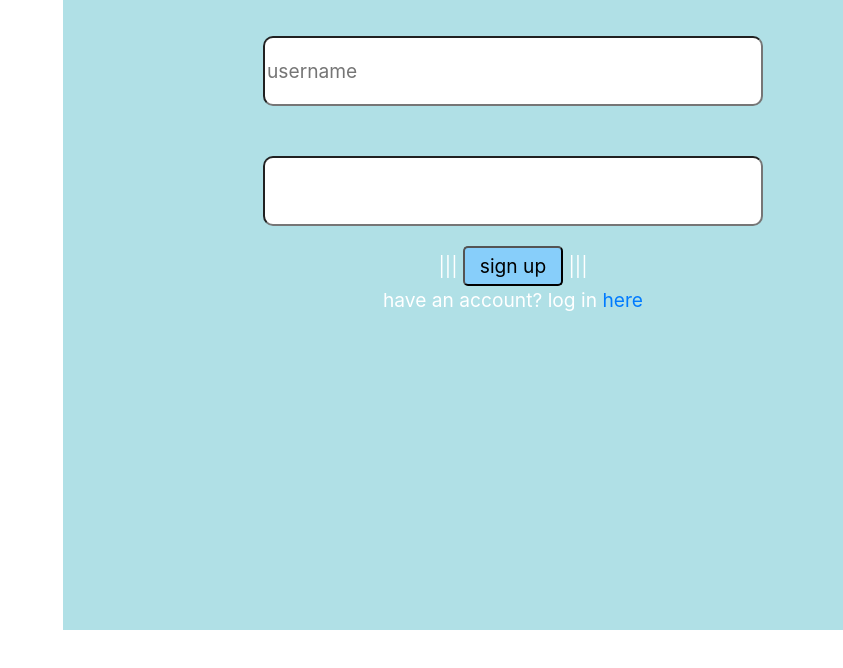
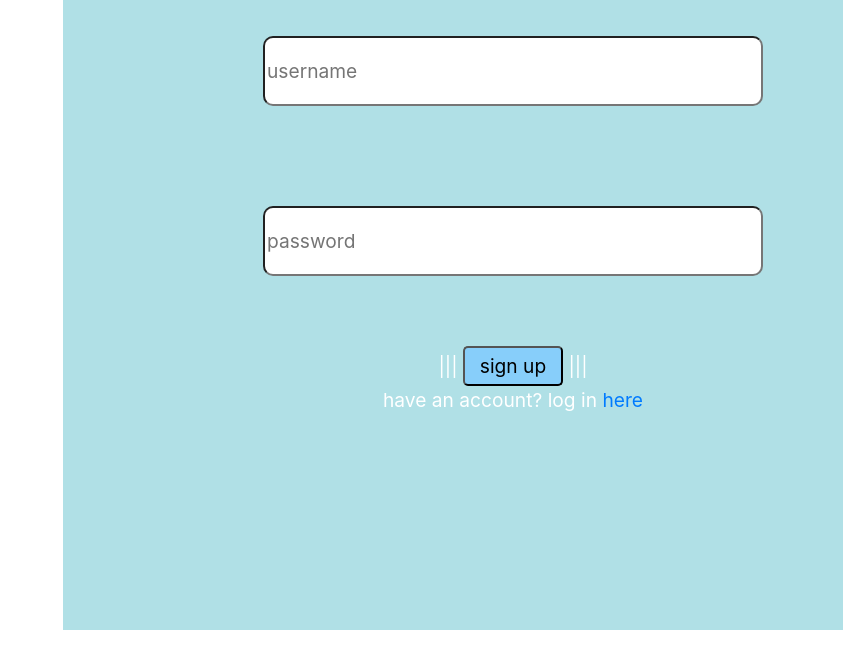
Before and after one commit to LabbyMaple/labbymaple.github.io, a website: page cookieClicker/signup.html in a window 1280 px wide. Shown: the part 110-778 px from the top of the page, without its empty margins (437-1280 px from the left). Drawn offline with nearby package versions, Linux system fonts and the light colour scheme.

Commit message:
hix4
hix4

```diff
--- a/cookieClicker/signup.html
+++ b/cookieClicker/signup.html
@@ -10,7 +10,7 @@
 <body>
     <div style="margin-left: 500px; margin-top: 40px; height: 700px;width: 900px;background-color:powderblue;text-align: center;color: white;font-size: larger;"><h1>sign up</h1>
         <input type="text" placeholder="username" style="height: 70px;width: 500px;margin: 50px;border-radius: 10px;">
-        <input type="password" id="pass" name="password" minlength="8" required style="height: 70px;width: 500px;border-radius: 10px;"/>
+        <input type="password" placeholder="password" style="height: 70px;width: 500px;margin: 50px;border-radius: 10px;">
         <div>|||
         <a href="cookieclicker.html">
             <button style="background-color:lightskyblue;height: 40px;width: 100px;border-radius: 5px;margin-top: 20px;">sign up</button>
```
